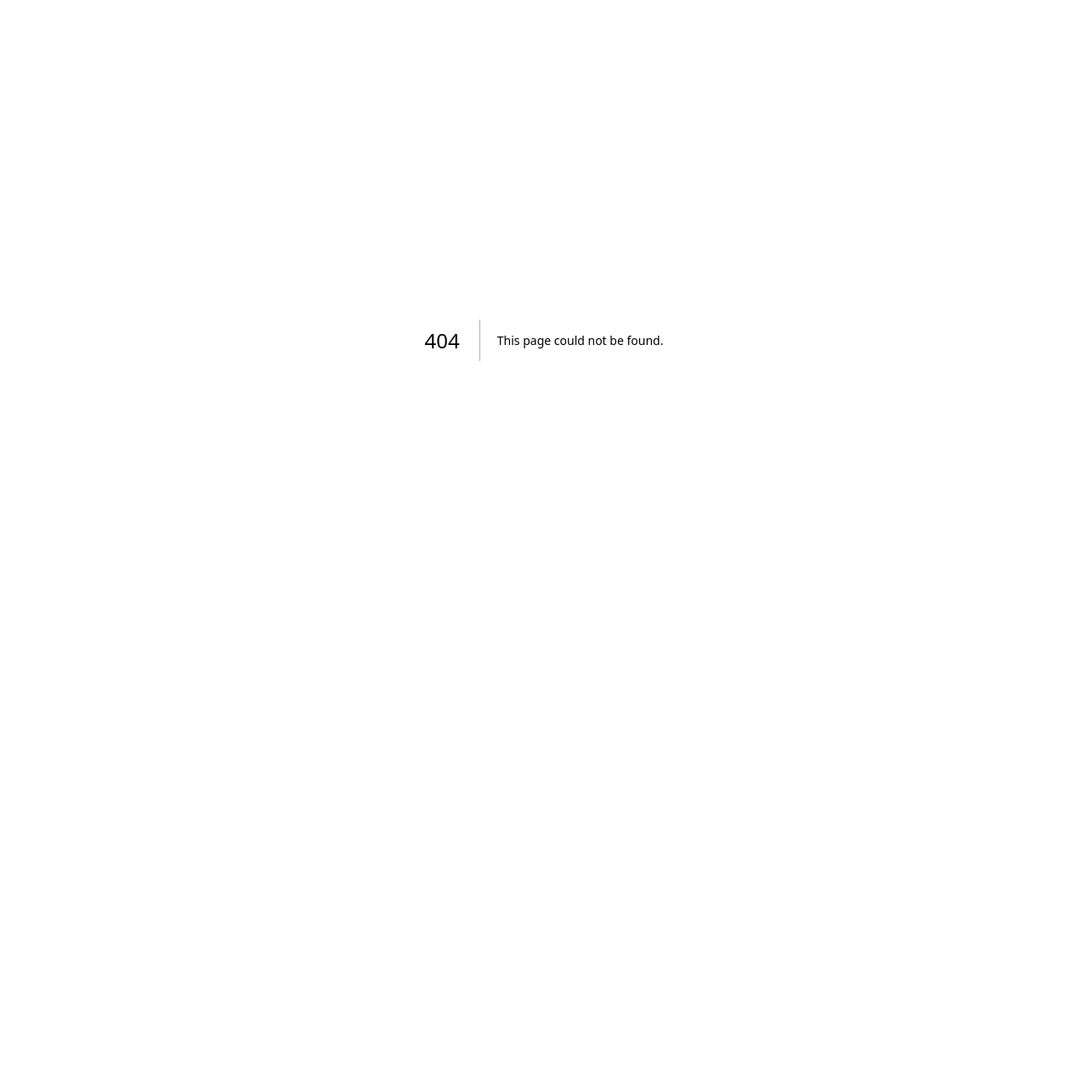
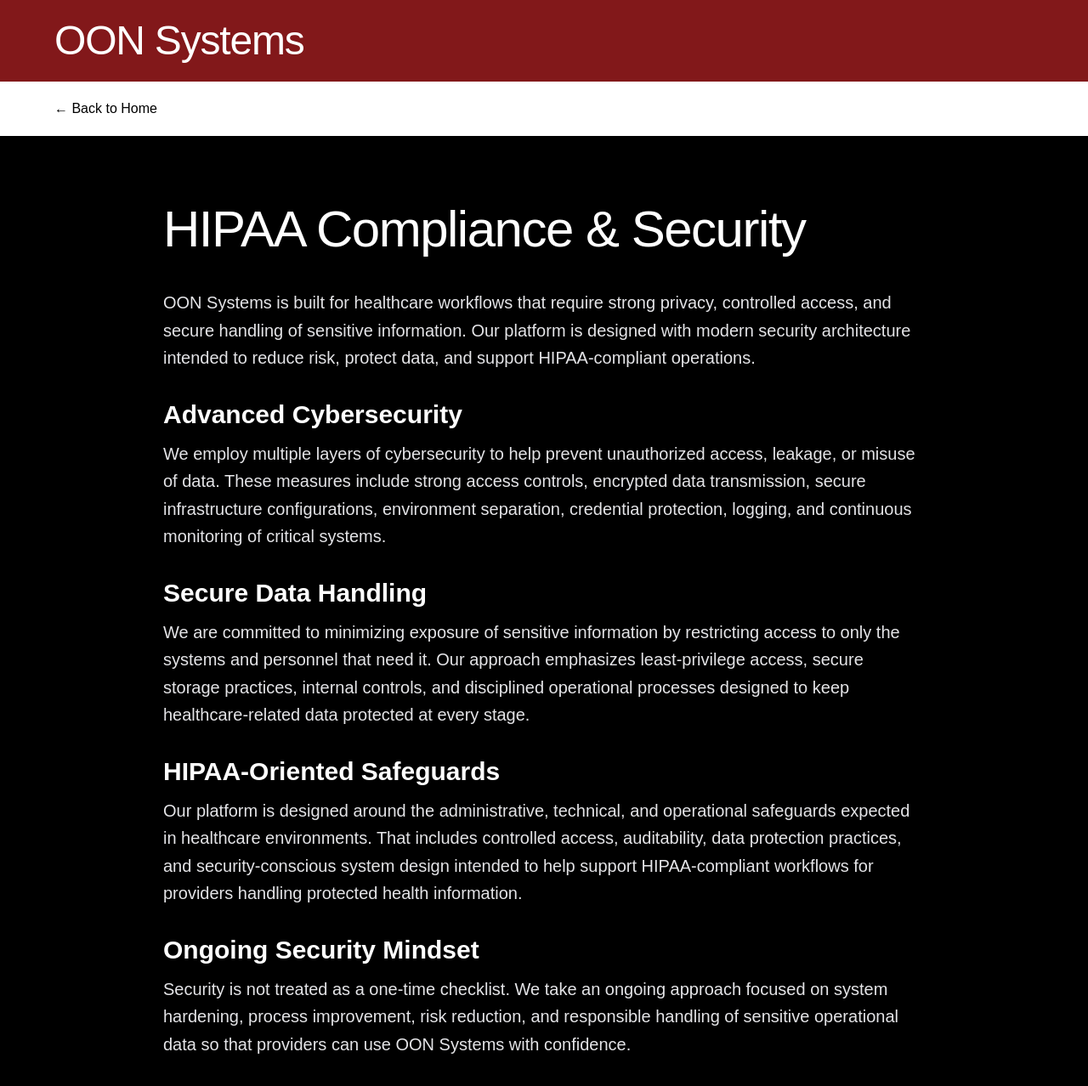
Before and after one commit to Brian63294/IDR-WEBSITE, a Next.js app: page /app/hipaa-compliance/app/hipaa-compliance in a window 1280 px wide. Before the commit this address had no page. Shown: the top 1278 px of the page at 85% size. Before the commit the page ends 800 px from the top, so only its background shows below. Built offline with nearby package versions, Linux system fonts and the light colour scheme.

Commit message:
Add HIPAA compliance page

```diff
--- /dev/null
+++ b/app/app/hipaa-compliance/app/hipaa-compliance/page.tsx
@@ -0,0 +1,99 @@
+import Link from "next/link";
+
+export default function HipaaCompliancePage() {
+    return (
+        <main className="min-h-screen bg-black text-white">
+            <section className="bg-red-900 px-6 py-6 md:px-12">
+                <div className="mx-auto max-w-6xl">
+                    <Link href="/" className="text-4xl font-light tracking-tight hover:opacity-80 md:text-5xl">
+                        OON Systems
+                    </Link>
+                </div>
+            </section>
+
+            <section className="bg-white px-6 py-4 md:px-12 md:py-5">
+                <div className="mx-auto max-w-6xl">
+                    <Link
+                        href="/"
+                        className="text-sm font-medium text-black hover:opacity-70 md:text-base"
+                    >
+                        ← Back to Home
+                    </Link>
+                </div>
+            </section>
+
+            <section className="px-6 py-12 md:px-12 md:py-20">
+                <div className="mx-auto max-w-4xl">
+                    <h1 className="text-4xl font-light tracking-tight text-white md:text-6xl">
+                        HIPAA Compliance & Security
+                    </h1>
+
+                    <div className="mt-10 space-y-8 text-base leading-relaxed text-zinc-200 md:text-xl">
+                        <p>
+                            OON Systems is built for healthcare workflows that require strong
+                            privacy, controlled access, and secure handling of sensitive
+                            information. Our platform is designed with modern security
+                            architecture intended to reduce risk, protect data, and support
+                            HIPAA-compliant operations.
+                        </p>
+
+                        <div>
+                            <h2 className="mb-3 text-2xl font-semibold text-white md:text-3xl">
+                                Advanced Cybersecurity
+                            </h2>
+                            <p>
+                                We employ multiple layers of cybersecurity to help prevent
+                                unauthorized access, leakage, or misuse of data. These measures
+                                include strong access controls, encrypted data transmission,
+                                secure infrastructure configurations, environment separation,
+                                credential protection, logging, and continuous monitoring of
+                                critical systems.
+                            </p>
+                        </div>
+
+                        <div>
+                            <h2 className="mb-3 text-2xl font-semibold text-white md:text-3xl">
+                                Secure Data Handling
+                            </h2>
+                            <p>
+                                We are committed to minimizing exposure of sensitive information
+                                by restricting access to only the systems and personnel that need
+                                it. Our approach emphasizes least-privilege access, secure
+                                storage practices, internal controls, and disciplined operational
+                                processes designed to keep healthcare-related data protected at
+                                every stage.
+                            </p>
+                        </div>
+
+                        <div>
+                            <h2 className="mb-3 text-2xl font-semibold text-white md:text-3xl">
+                                HIPAA-Oriented Safeguards
+                            </h2>
+                            <p>
+                                Our platform is designed around the administrative, technical,
+                                and operational safeguards expected in healthcare environments.
+                                That includes controlled access, auditability, data protection
+                                practices, and security-conscious system design intended to help
+                                support HIPAA-compliant workflows for providers handling
+                                protected health information.
+                            </p>
+                        </div>
+
+                        <div>
+                            <h2 className="mb-3 text-2xl font-semibold text-white md:text-3xl">
+                                Ongoing Security Mindset
+                            </h2>
+                            <p>
+                                Security is not treated as a one-time checklist. We take an
+                                ongoing approach focused on system hardening, process
+                                improvement, risk reduction, and responsible handling of
+                                sensitive operational data so that providers can use OON Systems
+                                with confidence.
+                            </p>
+                        </div>
+                    </div>
+                </div>
+            </section>
+        </main>
+    );
+}
--- a/app/page.tsx
+++ b/app/page.tsx
@@ -214,9 +214,12 @@
       {/* Red HIPAA section */}
       <section className="bg-red-900 px-6 py-10 md:px-12 md:py-14">
         <div className="mx-auto flex max-w-6xl items-center justify-center">
-          <h2 className="text-center text-3xl font-semibold tracking-wide text-white md:text-5xl">
-            HIPAA COMPLIANT
-          </h2>
+          <Link
+            href="/hipaa-compliance"
+            className="text-center text-3xl font-semibold tracking-wide text-white hover:opacity-80 md:text-5xl"
+          >
+            HIPAA COMPLIENT
+          </Link>
         </div>
       </section>
 
```
